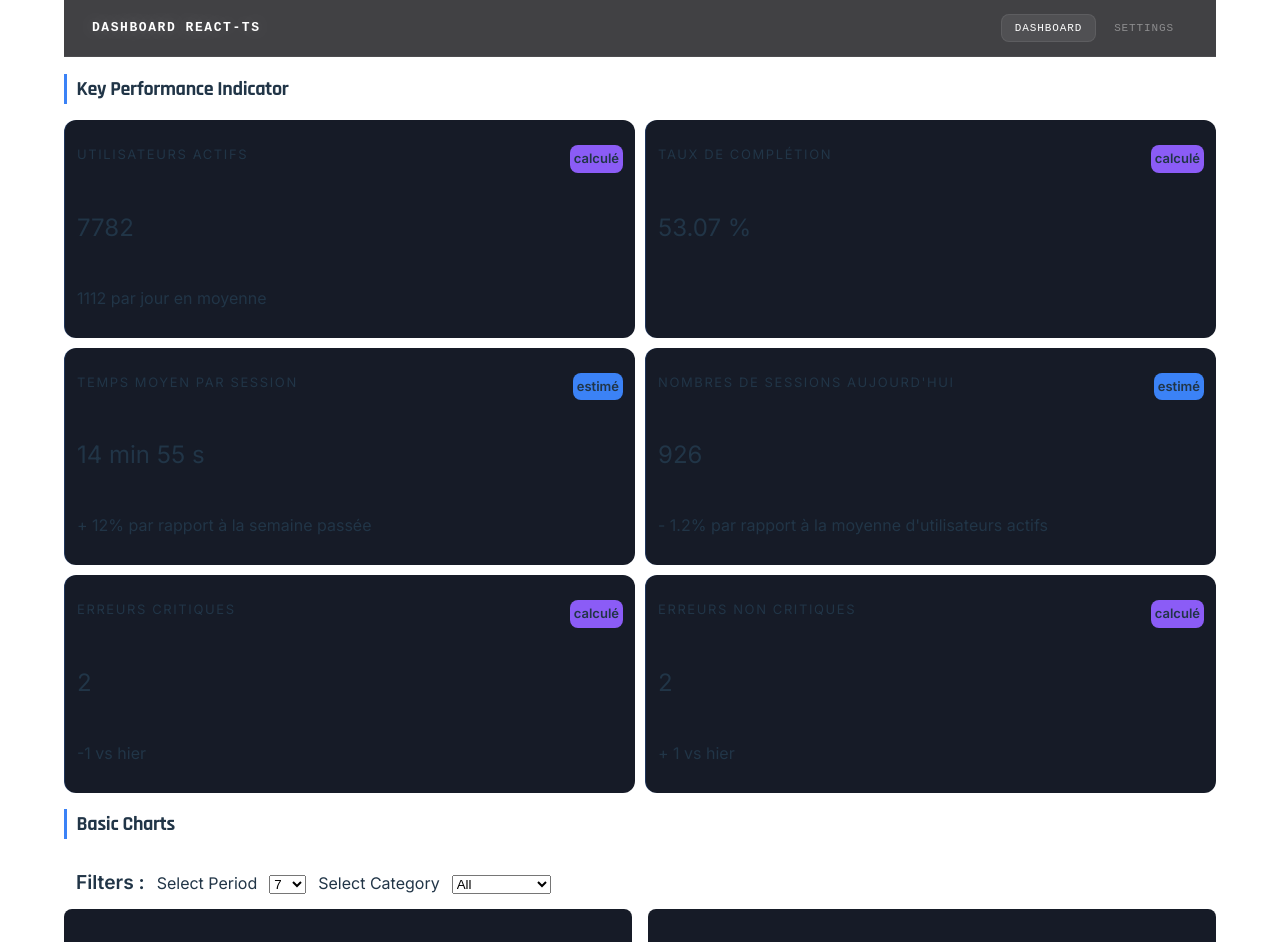
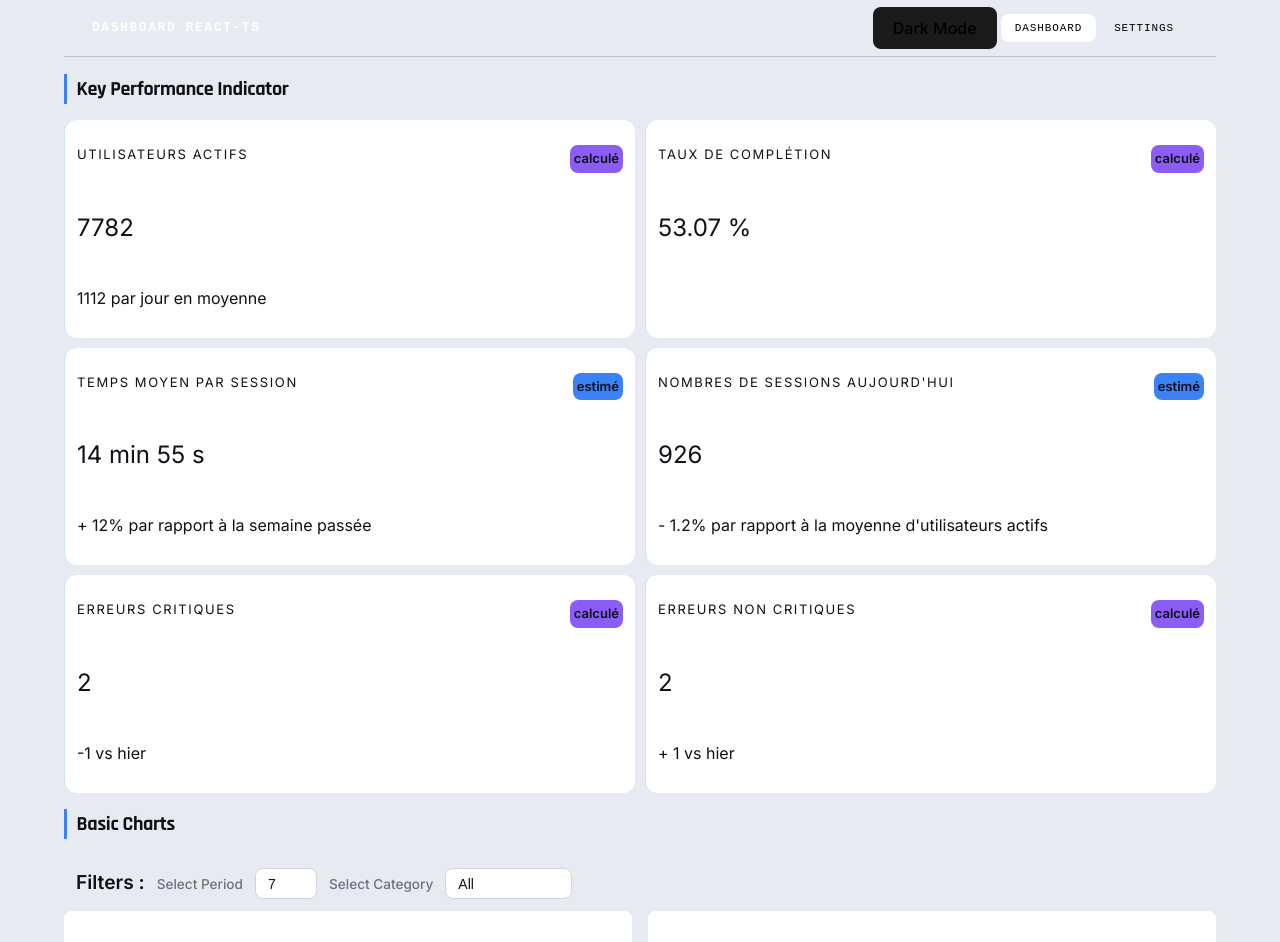
Before and after one commit to MonkeyClem/dashboard-react-ts, a React (Vite) app: page /dashboard in a window 1280 px wide. Shown: the top 942 px of the page. Built offline with nearby package versions, Linux system fonts and the light colour scheme.

Commit message:
feat(settings) : switch light mode / dark mode - Introduce a basic light mode - Use of the local storage to save the user preference - The switch can be made by a toggle, in the Nav bar and in the   settings page - Add CSS basis for the light mode. A lot of improvements remains to be done

```diff
--- a/src/App.tsx
+++ b/src/App.tsx
@@ -3,6 +3,7 @@ import './App.css'
 import { router } from './app/router';
 
 const App = () => {
+
   return <RouterProvider router={router} />;
 };
 
--- a/src/features/dashboard/components/FiltersBar/FiltersBar.module.css
+++ b/src/features/dashboard/components/FiltersBar/FiltersBar.module.css
@@ -1,4 +1,4 @@
-.selectBarWrapper{
+.selectBarWrapper {
     display: flex;
     align-items: baseline;
     flex-wrap: wrap;
@@ -7,7 +7,36 @@
     padding: 0.75rem;
 }
 
-.filtersTitle{
+.filtersTitle {
     font-size: larger;
     font-weight: bold;
+    color: var(--text);
 }
+
+label {
+    font-size: 0.85rem;
+    font-weight: 500;
+    color: var(--textMuted);
+}
+
+.selectBarWrapper select {
+    appearance: none;
+    padding: 0.4rem 2rem 0.4rem 0.75rem;
+    border-radius: 8px;
+    border: 1px solid var(--border);
+    background-color: var(--bgSelect);
+    color: var(--text);
+    font-size: 0.875rem;
+    cursor: pointer;
+    transition: border-color 0.2s, box-shadow 0.2s;
+}
+
+.selectBarWrapper select:focus {
+    outline: none;
+    border-color: var(--accent);
+    box-shadow: 0 0 0 3px var(--accentMuted);
+}
+
+.selectBarWrapper select:hover {
+    border-color: var(--accent);
+}
--- a/src/features/dashboard/components/KpiCard/KpiCard.module.css
+++ b/src/features/dashboard/components/KpiCard/KpiCard.module.css
@@ -1,5 +1,5 @@
 .kpiCard{
-    background-color: #161b27;
+    background-color: var(--bgKpiCard);
     display: flex;
     flex-direction: column;
     flex : 1 1 25rem;
--- a/src/index.css
+++ b/src/index.css
@@ -5,19 +5,73 @@
 
   color-scheme: light dark;
   color: rgba(255, 255, 255, 0.87);
-  background-color: #0f1117;
+
 
   font-synthesis: none;
   text-rendering: optimizeLegibility;
   -webkit-font-smoothing: antialiased;
   -moz-osx-font-smoothing: grayscale;
+
+  --textMuted: #6b7280;
+  --border: #2a3148;
+  --bgSelect: #1e2536;
+  --accent: #4f6ef7;
+  --accentMuted: rgba(79, 110, 247, 0.15);
 }
 
-a {
+
+[data-theme="dark"] {
+  --bg: #111;
+  --text: #fff;
+
+  --bgRoot:#0f1117;
+
+  --topNavLinkColor: rgba(255, 255, 255, 0.4);
+  --topNavActiveLinkColor: rgb(255, 255, 255);
+  --topNavActiveLinkBackground: rgba(255, 255, 255, 0.08);
+  --topNavBorderBottom : 1px solid rgba(255, 255, 255, 0.06);
+
+
+  --bgKpiCard: #161b27;
+
+  --bgChartCard: #161b27;
+
+
+
+
+    --textMuted: #6b7280;
+    --border: #2a3148;
+    --bgSelect: #1e2536;
+    --accent: #4f6ef7;
+    --accentMuted: rgba(79, 110, 247, 0.15);
+}
+
+[data-theme="light"] {
+  --text: #0f1117;
+  --topNavLinkColor: rgb(0, 0, 0);
+  --topNavActiveLinkColor: rgb(0, 0, 0);
+  --topNavActiveLinkBackground: #fff ;
+  --topNavBorderBottom : 1px solid rgba(104, 101, 101, 0.321);
+
+
+  --bgRoot: #e8eaf2;
+  --bgKpiCard: #ffffff;
+  --bgChartCard : #fff;
+
+
+  --textMuted: #6b7280;
+  --border: #d1d5db;
+  --bgSelect: #ffffff;
+  --accent: #4f6ef7;
+  --accentMuted: rgba(79, 110, 247, 0.1);
+}
+
+a{
   font-weight: 500;
   color: #646cff;
   text-decoration: inherit;
 }
+
 a:hover {
   color: #535bf2;
 }
@@ -29,6 +83,8 @@ body {
   min-width: 320px;
   min-height: 100vh;
   font-family: 'Inter', sans-serif;
+  background-color: var(--bgRoot);
+  color : var(--text)
 }
 
 .title {
@@ -64,16 +120,3 @@ button:focus,
 button:focus-visible {
   outline: 4px auto -webkit-focus-ring-color;
 }
-
-@media (prefers-color-scheme: light) {
-  :root {
-    color: #213547;
-    background-color: #ffffff;
-  }
-  a:hover {
-    color: #747bff;
-  }
-  button {
-    background-color: #f9f9f9;
-  }
-}
--- a/src/pages/DashboardPage/DashboardPage.module.css
+++ b/src/pages/DashboardPage/DashboardPage.module.css
@@ -12,7 +12,8 @@
 }
 
 .dashboardChartCard{
-    background-color: #161b27 ;
+    background-color: var(--bgChartCard) ;
+    color: var(--text);
     padding: 12px;
     border-radius : 8px;
     display: flex;
--- a/src/pages/SettingsPage/SettingsPage.tsx
+++ b/src/pages/SettingsPage/SettingsPage.tsx
@@ -1,5 +1,16 @@
+import useTheme from "../../shared/hooks/useTheme"
+
 export default function SettingsPage(){
+    const {theme, setTheme} = useTheme()
+
+
     return  <div>
-                <p>coming soon</p>
+            Switch theme to :
+                <button onClick={() => setTheme(theme === "light" ? "dark" : "light")}>
+                   {theme === "dark" ?
+                                "Light Mode"
+                                :
+                                "Dark Mode"}
+                </button>
             </div>
 }
--- /dev/null
+++ b/src/shared/hooks/useTheme.tsx
@@ -0,0 +1,16 @@
+import { useState, useEffect } from "react";
+
+export default function useTheme() {
+  const [theme, setTheme] = useState<'light' | 'dark'>(() => {
+    const stored = localStorage.getItem('theme');
+    if (stored) return stored as 'light' | 'dark';
+    return window.matchMedia('(prefers-color-scheme: dark)').matches ? 'dark' : 'light';
+  });
+
+  useEffect(() => {
+    document.documentElement.setAttribute('data-theme', theme);
+    localStorage.setItem('theme', theme);
+  }, [theme]);
+
+  return { theme, setTheme };
+}
--- a/src/shared/layout/Navigation/TopNav/TopNav.module.css
+++ b/src/shared/layout/Navigation/TopNav/TopNav.module.css
@@ -7,10 +7,10 @@
   justify-content: space-between;
   padding: 0 28px;
   height: 56px;
-  background: rgba(18, 18, 22, 0.8);
+  background-color: var(--bgTopNav);
   backdrop-filter: blur(14px);
   -webkit-backdrop-filter: blur(14px);
-  border-bottom: 1px solid rgba(255, 255, 255, 0.06);
+  border-bottom: var(--topNavBorderBottom);
   box-shadow: 0 1px 0 rgba(255,255,255,0.03);
 }
 
@@ -45,7 +45,7 @@
   letter-spacing: 0.08em;
   text-transform: uppercase;
   text-decoration: none;
-  color: rgba(255, 255, 255, 0.4);
+  color:var(--topNavLinkColor);
   transition: color 0.15s ease;
 }
 
@@ -55,7 +55,7 @@
 }
 
 .link.active {
-  color: #fff;
-  background: rgba(255, 255, 255, 0.08);
+  color: var(--topNavActiveLinkColor);
+  background: var(--topNavActiveLinkBackground);
   box-shadow: inset 0 0 0 1px rgba(255,255,255,0.08);
 }
--- a/src/shared/layout/Navigation/TopNav/TopNav.tsx
+++ b/src/shared/layout/Navigation/TopNav/TopNav.tsx
@@ -1,12 +1,25 @@
 import  { NavLink } from "react-router-dom";
 import styles from "./TopNav.module.css"
+import useTheme from "../../../hooks/useTheme";
 
 
 export default function TopNav() {
+
+    const {theme, setTheme} = useTheme()
   return (
     <nav className={styles.topNav}>
       <a href="/" className={styles.logo}>Dashboard React-TS</a>
       <ul className={styles.ul}>
+
+        <li>
+            <button onClick={() => setTheme(theme === "light" ? "dark" : "light")}>
+                       {theme === "dark" ?
+                                "Light Mode"
+                                :
+                                "Dark Mode"}
+            </button>
+        </li>
+
         <li>
           <NavLink to="/dashboard" className={({ isActive }) =>
             `${styles.link} ${isActive ? styles.active : ""}`
```
